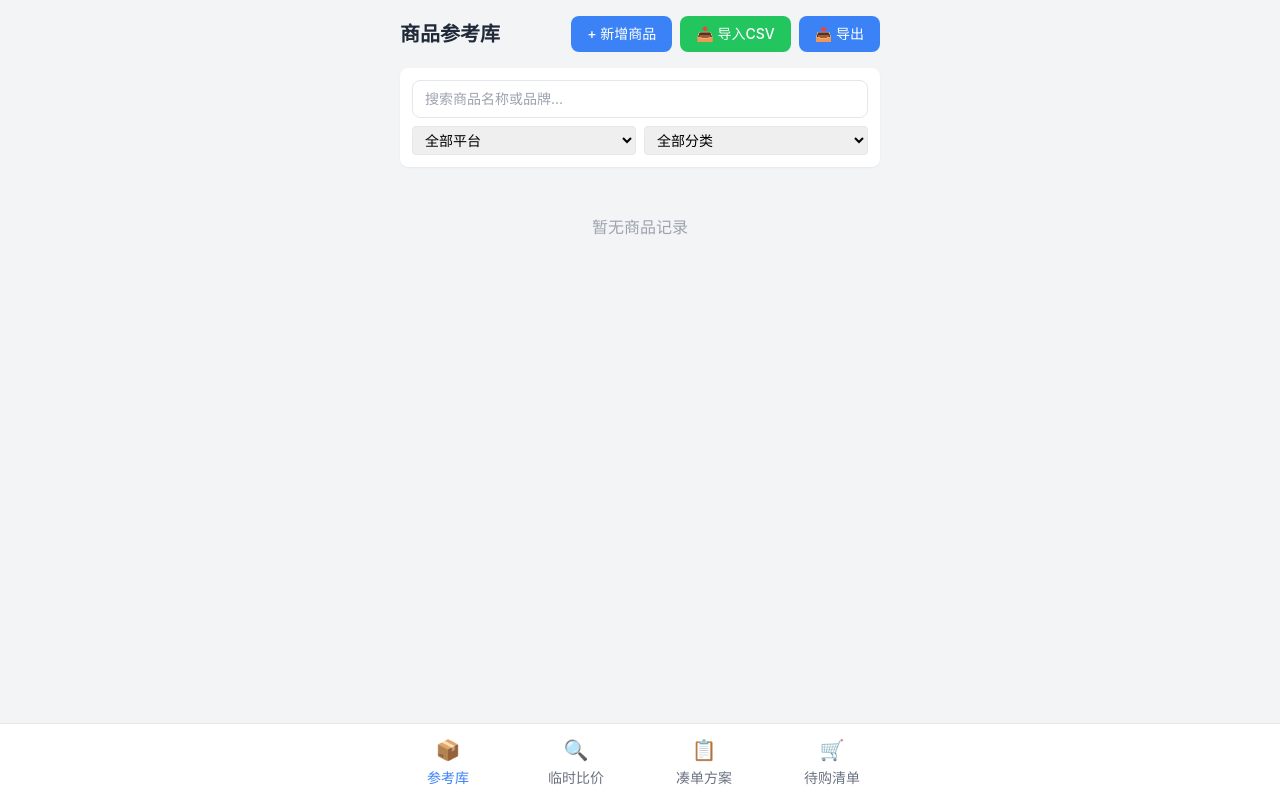
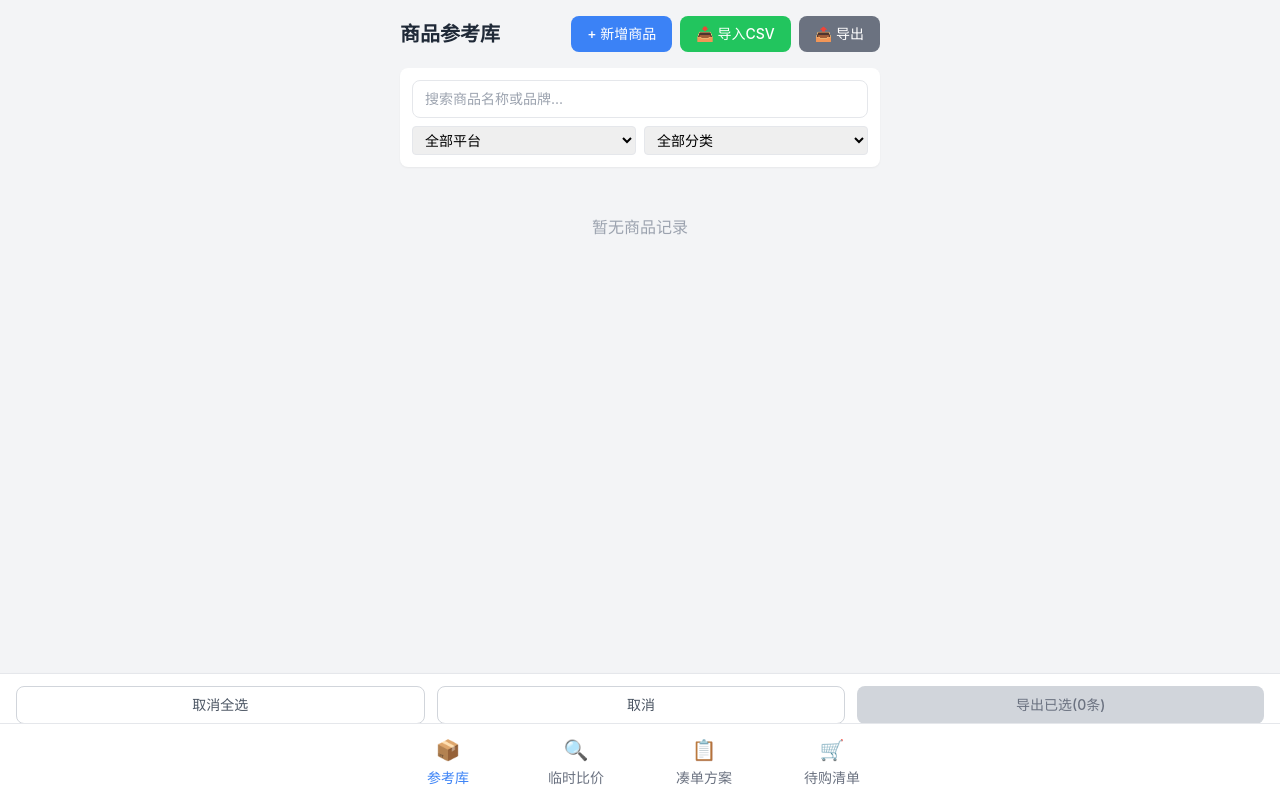
Before and after one commit to ha418403338-cell/miao-gouwu, a React (Vite) app: page / in a window 1280 px wide. Both pictures are taken after a click on the button "📤 导出". Built offline with nearby package versions, Linux system fonts and the light colour scheme.

Commit message:
fix: 修复导入bug、修复导出bug

```diff
--- a/src/pages/ProductLibrary.jsx
+++ b/src/pages/ProductLibrary.jsx
@@ -368,12 +368,11 @@ export default function ProductLibrary() {
       return
     }
 
-    let addedCount = 0
+    const toAdd = []
     let updatedCount = 0
     let skippedCount = 0
 
     importPreview.success.forEach((item) => {
-      // 判断是否已存在：商品名 + 品牌 + 规格描述 + 数量 + 单位 + 净含量单位 + 换算说明
       const matchKey = `${item.productName}|${item.brand}|${item.spec}|${item.quantity}|${item.unit}|${item.netContentUnit}|${item.converterMainUnit}${item.converterMiddleUnit}`
       const existingIndex = products.findIndex((p) => {
         const pMatchKey = `${p.productName}|${p.brand}|${p.spec}|${p.quantity}|${p.unit}|${p.netContentUnit}|${p.converterMainUnit}${p.converterMiddleUnit}`
@@ -381,23 +380,23 @@ export default function ProductLibrary() {
       })
 
       if (existingIndex !== -1) {
-        // 库里已有该商品，比较价格
         const existing = products[existingIndex]
         if (item.price < existing.price) {
-          // CSV价格更低，覆盖
           updateProduct(existing.id, item)
           updatedCount++
         } else {
-          // 库里的价格更低或相等，跳过
           skippedCount++
         }
       } else {
-        // 新增商品
-        addProduct(item)
-        addedCount++
+        toAdd.push(item)
       }
     })
 
+    if (toAdd.length > 0) {
+      addProducts(toAdd)
+    }
+
+    const addedCount = toAdd.length
     alert(`成功新增 ${addedCount} 条${updatedCount > 0 ? `，覆盖 ${updatedCount} 条（价格更低）` : ''}${skippedCount > 0 ? `，跳过 ${skippedCount} 条（已有更低价）` : ''}`)
 
     setShowImportModal(false)
@@ -441,7 +440,7 @@ export default function ProductLibrary() {
               setIsExportMode(true)
               setSelectedIds(new Set())
             }}
-            className="bg-blue-500 text-white px-4 py-2 rounded-lg text-sm font-medium"
+            className={`px-4 py-2 rounded-lg text-sm font-medium ${isExportMode ? 'bg-gray-500 text-white' : 'bg-blue-gray-500 text-white bg-slate-500'}`}
           >
             📤 导出
           </button>
@@ -514,27 +513,27 @@ export default function ProductLibrary() {
         ) : (
           filteredProducts.map((product) => (
             <div key={product.id} className="bg-white rounded-lg p-4 shadow-sm relative">
+              <div className="flex justify-between items-start">
+                <div className="flex-1">
+                  <div className="flex items-center">
                     {isExportMode && (
-                <div className="absolute top-2 left-2">
                       <input
                         type="checkbox"
                         checked={selectedIds.has(product.id)}
-                    onChange={() => {
-                      const newSelected = new Set(selectedIds)
-                      if (newSelected.has(product.id)) {
-                        newSelected.delete(product.id)
+                        onChange={(e) => {
+                          const next = new Set(selectedIds)
+                          if (e.target.checked) {
+                            next.add(product.id)
                           } else {
-                        newSelected.add(product.id)
+                            next.delete(product.id)
                           }
-                      setSelectedIds(newSelected)
+                          setSelectedIds(next)
                         }}
-                    className="w-5 h-5 rounded"
+                        className="mr-2 w-4 h-4 mt-1"
                       />
+                    )}
+                    <div className="font-medium text-gray-800">{product.productName}</div>
                   </div>
-              )}
-              <div className="flex justify-between items-start">
-                <div className="flex-1">
-                  <div className="font-medium text-gray-800">{product.productName}</div>
                   <div className="text-sm text-gray-500">{product.brand} · {product.quantity}{product.unit}</div>
                   <div className="text-sm text-gray-500 mt-1">
                     {product.platform} · {product.category}
@@ -618,32 +617,36 @@ export default function ProductLibrary() {
 
       {/* 导出模式底部操作栏 */}
       {isExportMode && (
-        <div className="fixed bottom-0 left-0 right-0 bg-white border-t border-gray-200 p-4 flex gap-3 items-center justify-center shadow-lg">
+        <div className="fixed bottom-16 left-0 right-0 bg-white border-t border-gray-200 px-4 py-3 flex gap-3 shadow-lg z-40">
           <button
+            type="button"
             onClick={() => {
-              const allIds = filteredProducts.map(p => p.id)
-              setSelectedIds(new Set(allIds))
+              if (selectedIds.size === products.length) {
+                setSelectedIds(new Set())
+              } else {
+                setSelectedIds(new Set(products.map(p => p.id)))
+              }
             }}
-            className="px-4 py-2 bg-gray-100 text-gray-700 rounded-lg text-sm"
+            className="flex-1 py-2 border border-gray-300 rounded-lg text-sm text-gray-600"
           >
-            全选
+            {selectedIds.size === products.length ? '取消全选' : '全选'}
           </button>
           <button
+            type="button"
             onClick={() => {
               setIsExportMode(false)
               setSelectedIds(new Set())
             }}
-            className="px-4 py-2 bg-gray-100 text-gray-700 rounded-lg text-sm"
+            className="flex-1 py-2 border border-gray-300 rounded-lg text-sm text-gray-600"
           >
             取消
           </button>
           <button
+            type="button"
             onClick={handleExportSelected}
             disabled={selectedIds.size === 0}
-            className={`px-4 py-2 rounded-lg text-sm ${
-              selectedIds.size > 0
-                ? 'bg-blue-500 text-white'
-                : 'bg-gray-300 text-gray-500 cursor-not-allowed'
+            className={`flex-1 py-2 rounded-lg text-sm font-medium ${
+              selectedIds.size > 0 ? 'bg-blue-500 text-white' : 'bg-gray-300 text-gray-500 cursor-not-allowed'
             }`}
           >
             导出已选({selectedIds.size}条)
```
Lines whose indentation alone changed are shown as unchanged.
